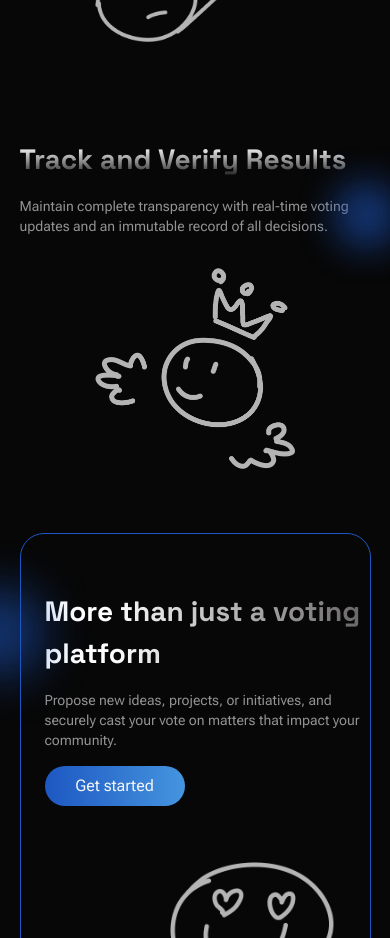
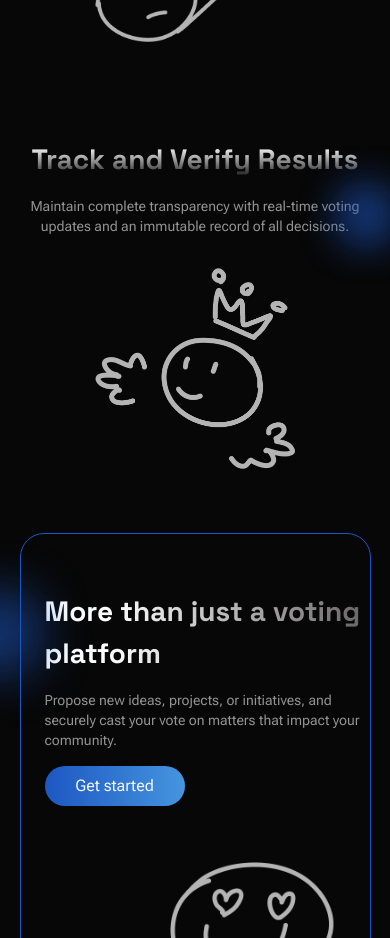
Before and after one commit to mowblox/auditable-blockchain-voting-system, a Next.js app in the folder frontend/: page / in a window 390 px wide. Shown: the part 1580-2518 px from the top of the page. Built offline with nearby package versions, Linux system fonts and the light colour scheme.

Commit message:
tablet view

```diff
--- a/frontend/src/app/page.tsx
+++ b/frontend/src/app/page.tsx
@@ -127,17 +127,17 @@ export default function Landing() {
           />
           <div className="flex flex-col lg:flex-row w-[90%] lg:w-[80%] m-auto justify-between">
             <div className="w-full lg:w-[50%] mb-8 lg:mb-0">
-              <h3 className="text-[28px] md:text-[32px] lg:text-[38px] font-bold font-space-grotesk gradient-text-vertical">
+              <h3 className="text-[28px] md:text-[32px] text-center lg:text-[38px] font-bold font-space-grotesk gradient-text-vertical">
                 Track and Verify Results
               </h3>
               <Image
                 src={blueUnderline.src}
-                width={blueUnderline.width} // Add width
+                width={blueUnderline.width}
                 height={blueUnderline.height}
                 alt="blue-underline"
                 className="w-[120px] hidden lg:block md:w-[150px] lg:w-[180px]"
               />
-              <p className="text-subtle-text mt-4 md:mt-6 lg:mt-8 text-sm md:text-base lg:text-lg">
+              <p className="text-subtle-text text-center mt-4 md:mt-6 lg:mt-8 text-sm md:text-base lg:text-lg">
                 Maintain complete transparency with real-time voting updates and
                 an immutable record of all decisions.
               </p>
```
